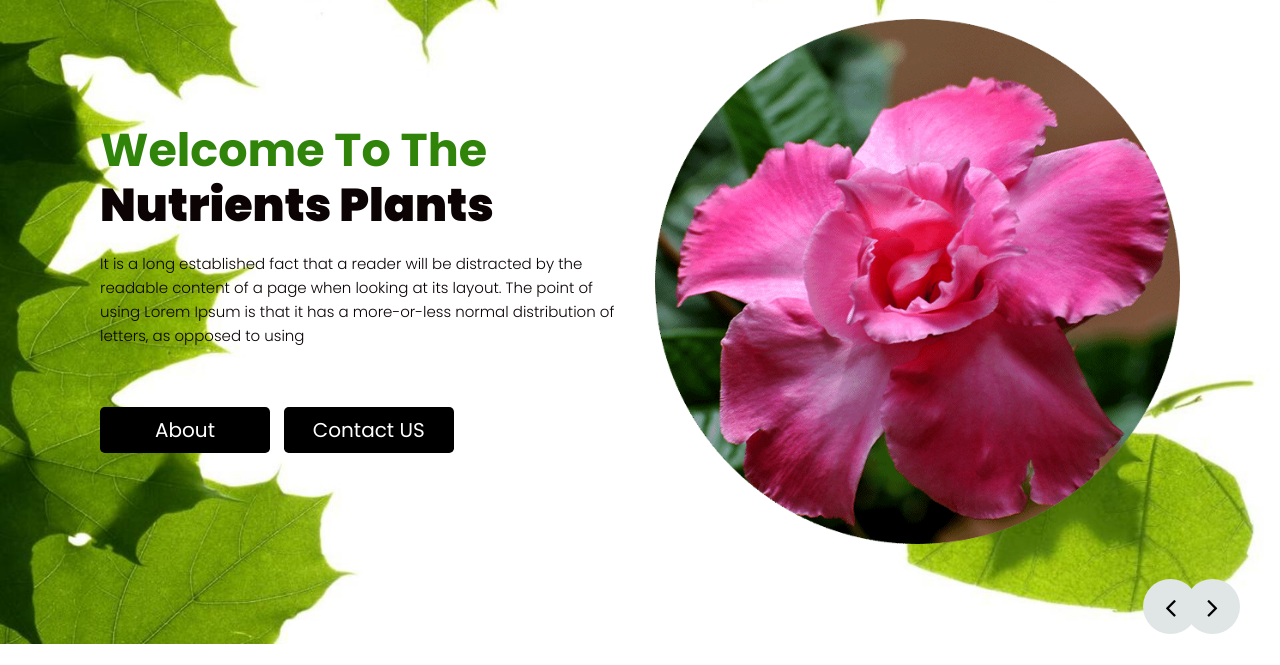
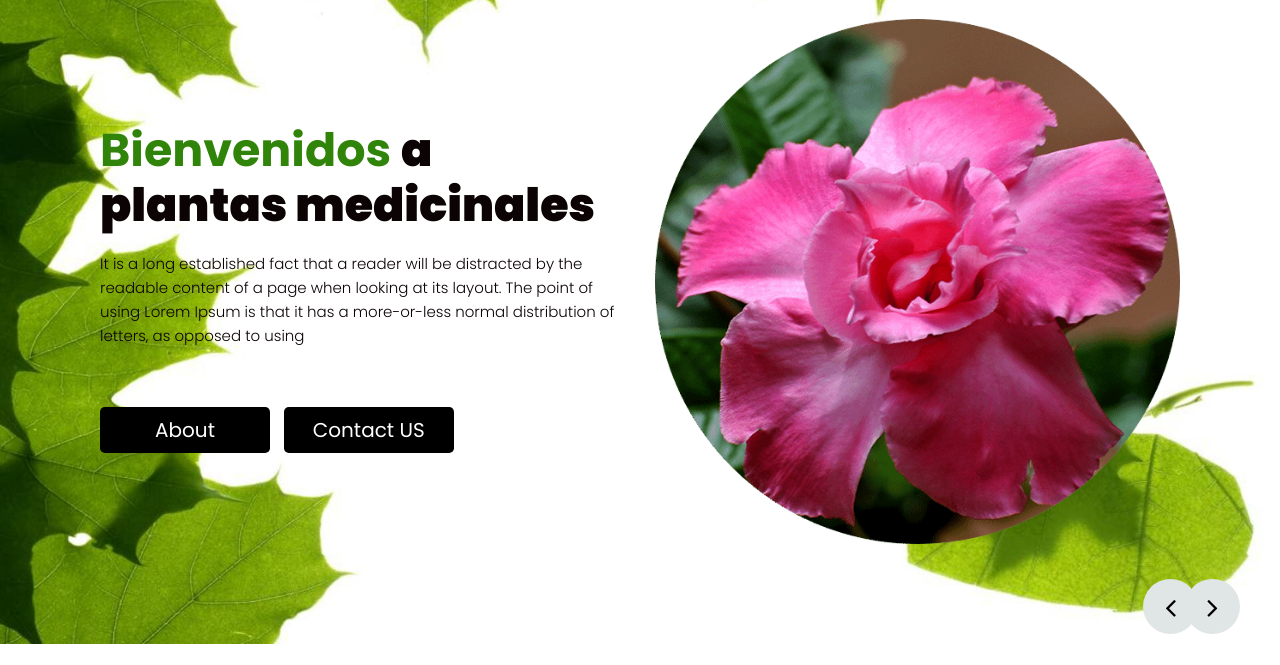
Before and after one commit to GRUPO-I7B/hierbasMedi-ana-moreno, a plain HTML site: page index.html in a window 1280 px wide. Shown: the part 135-800 px from the top of the page. Drawn offline with nearby package versions, Linux system fonts and the light colour scheme.

Commit message:
cambie titulo
agregue titulos a mi plantilla

```diff
--- a/index.html
+++ b/index.html
@@ -103,7 +103,7 @@
                      <div class="row marginii">
                         <div class="col-xl-6 col-lg-6 col-md-6 col-sm-12">
                            <div class="carousel-caption ">
-                              <h1>Welcome To The <strong class="color">Nutrients Plants</strong></h1>
+                              <h1>Bienvenidos  <strong class="color">a plantas medicinales</strong></h1>
                               <p>It is a long established fact that a reader will be distracted by the readable content of a page when looking at its layout. The point of using Lorem Ipsum is that it has a more-or-less normal distribution of letters, as opposed to using</p>
                               <a class="btn btn-lg btn-primary" href="#" role="button">About</a>
                               <a class="btn btn-lg btn-primary" href="#" role="button">Contact US</a>
```
